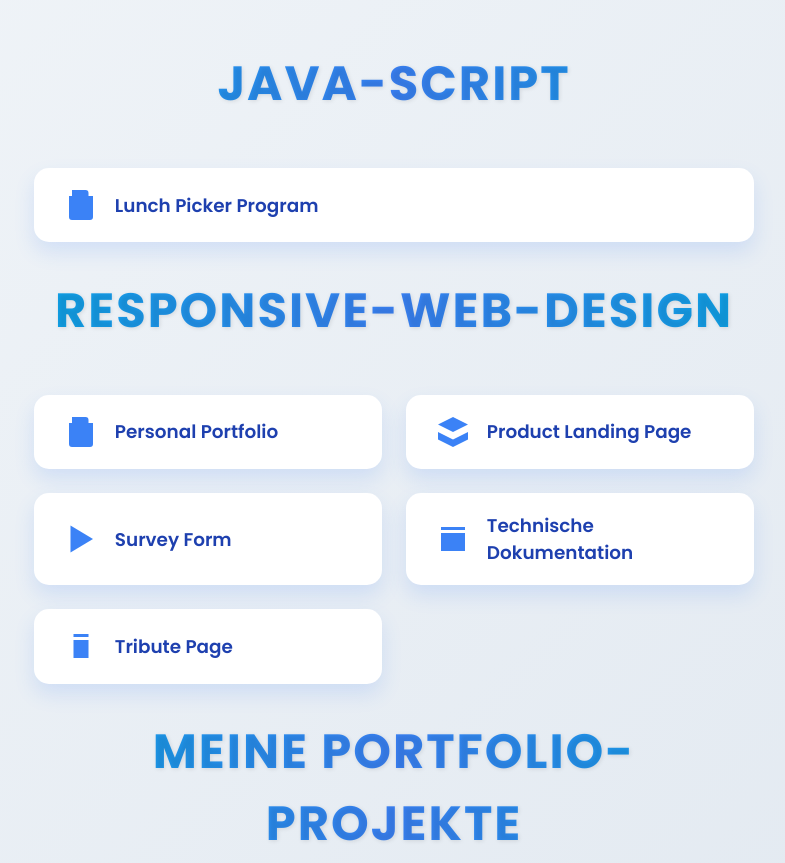
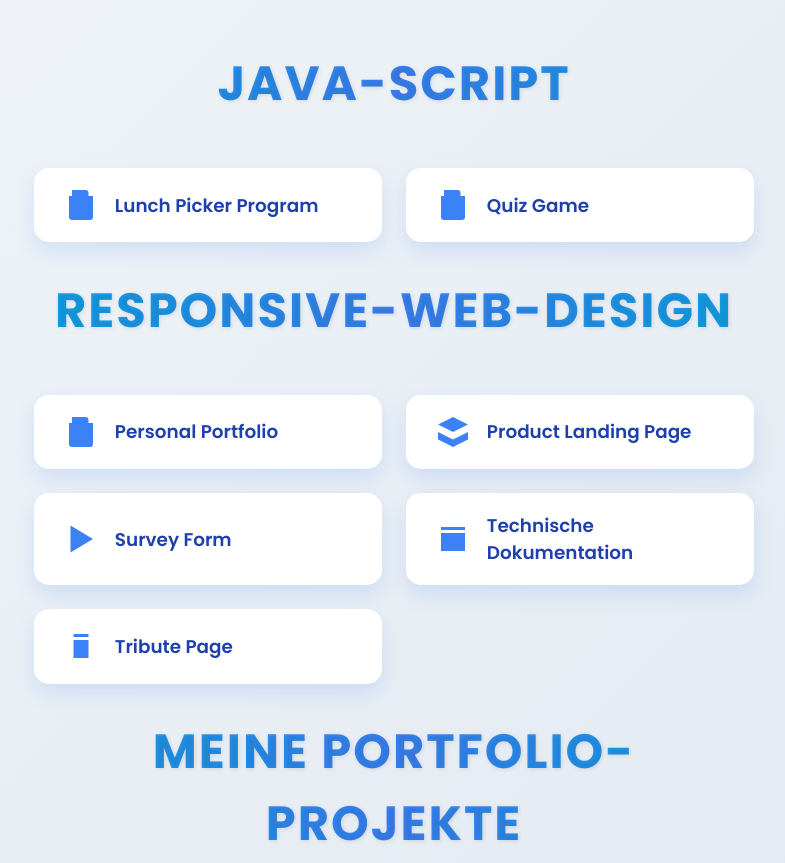
Before and after one commit to noooreality/Responsive-Web-Design, a plain HTML site: page index.html in a window 1280 px wide. Shown: the top 863 px of the page, without its empty margins (246-1031 px from the left). Drawn offline with Linux system fonts and the light colour scheme.

Commit message:
Update index.html

```diff
--- a/index.html
+++ b/index.html
@@ -100,6 +100,13 @@
       </svg>
       <a href="https://noooreality.github.io/Java-Script-Projects
 /build-a-lunch-picker-program/index.html" target="_blank" rel="noopener">Lunch Picker Program</a>
+    </li>
+    <li tabindex="0">
+      <svg class="icon" xmlns="http://www.w3.org/2000/svg" viewBox="0 0 24 24" aria-hidden="true">
+        <path d="M6 2h9a2 2 0 012 2v2H6V2zM4 6v14a2 2 0 002 2h12a2 2 0 002-2V6H4z"/>
+      </svg>
+      <a href="https://noooreality.github.io/Java-Script-Projects
+/lab-quiz-game/index.html" target="_blank" rel="noopener">Quiz Game</a>
     </li>
   </ul>
   <h1>Responsive-Web-Design</h1>
```
